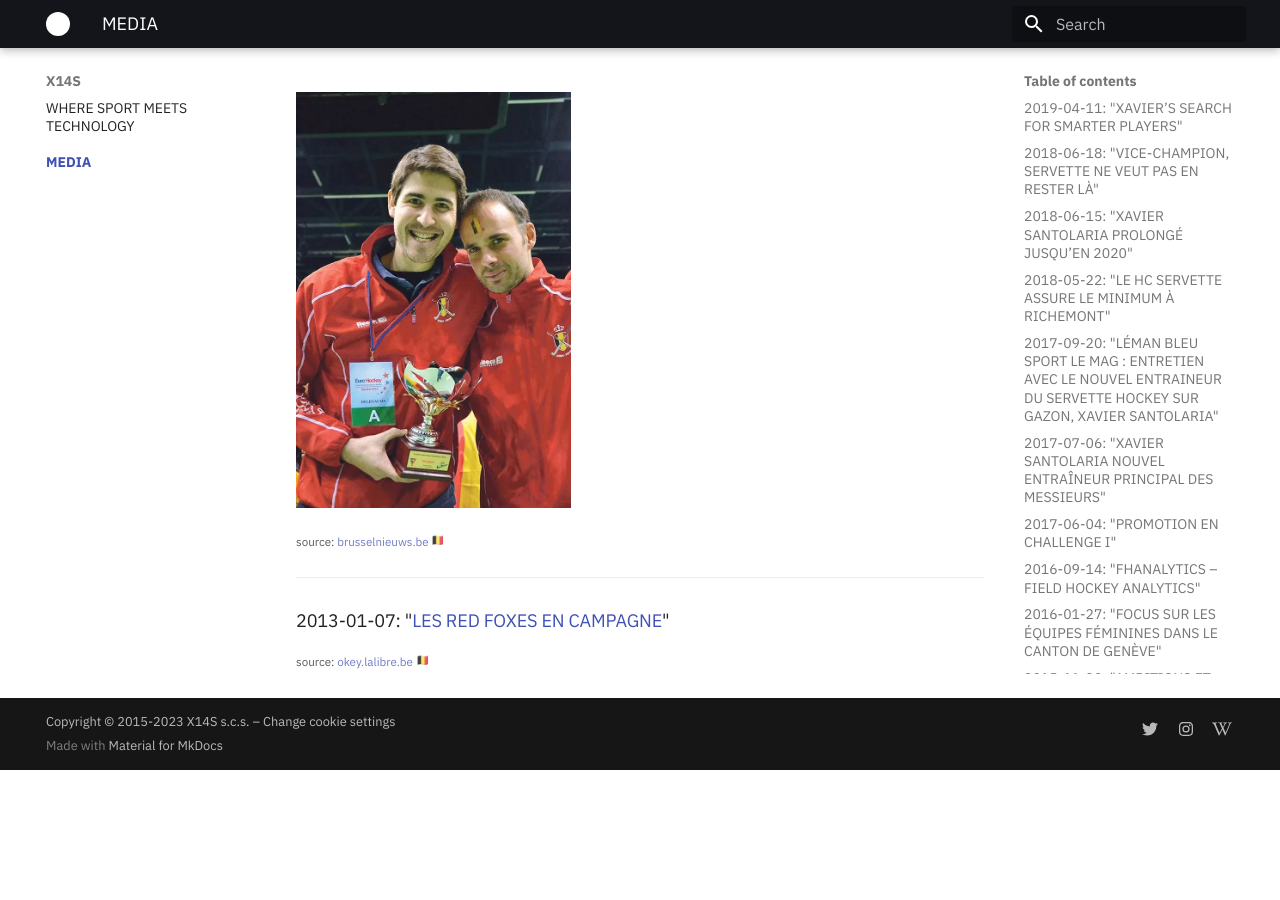
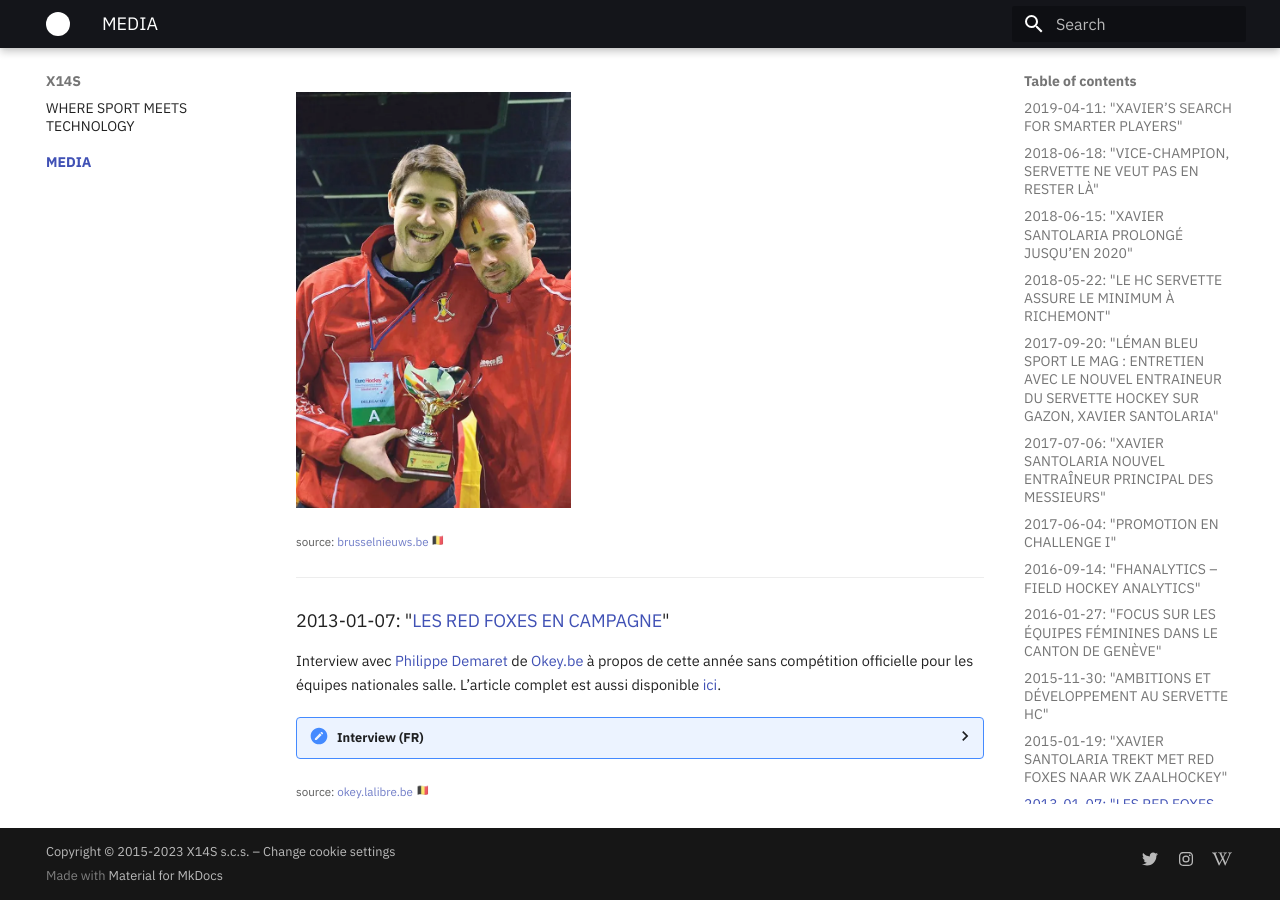
Before and after one commit to xsa/x14s.com, an MkDocs documentation site: the page built from docs/media/index.md, in a window 1280 px wide and 900 px high, scrolled down 4279 px. Built offline with MkDocs 1.6.1 and Material for MkDocs 9.7.7, drawn with Linux system fonts in a browser that asks for light colours; emoji names are drawn with the system emoji font; before the commit the page ends 5049 px from its top, so only the background shows below that; some of the changed lines change nothing that is shown.

Commit message:
Add interview

```diff
--- a/docs/media/index.md
+++ b/docs/media/index.md
@@ -94,4 +94,33 @@
 
 ### 2013-01-07: "[LES RED FOXES EN CAMPAGNE](http://okey.lalibre.be/fr/salle-les-red-foxes-en-campagne.html?cmp_id=7&news_id=1093){:target="_blank"}"
 
+Interview avec [Philippe Demaret](https://twitter.com/phdemaret) de [Okey.be](http://okey.lalibre.be/) à propos de cette année sans compétition officielle pour les équipes nationales salle. L’article complet est aussi disponible [ici](http://okey.lalibre.be/fr/salle-les-red-foxes-en-campagne.html?cmp_id=7&news_id=1093&vID=3).
+
+??? details "Interview (FR)"
+
+    **Okey** : Quel est le programme de cette année ?
+
+    **Xavier Santolaria** : Etant donné qu’il n’y a pas de compétition officielle, cette année est essentiellement consacrée à continuer le travail entamé l’année dernière. Tant sur le plan tactique que technique.
+
+    Une dizaine de sessions sont au calendrier, incluant des matchs amicaux face à Cambrai, Lille et Kampong (HOL). Durant le week-end du nouvel An, nous avons également effectué un mini-stage de deux jours à Evere en terminant par un match contre Cambrai, victoire 6-4 des Red Foxes (score à la mi-temps en faveur de Cambrai 2-4).
+
+    **Okey** : Il n’y a pas de tournoi internationaux cette année, pas facile de se donner un objectif ?
+
+    **Xavier Santolaria** : Effectivement, le championnat d’Europe ne se disputant qu’en 2014, il n’y a pas d’objectif immédiat pour 2013. Ceci n’enlève en rien à l’importance de cette préparation dont le but et de faire encore progresser le groupe sur les plans technique et tactique, ainsi qu’au niveau de sa cohésion.
+
+    Cela nous donne aussi l’opportunité de travailler plus en profondeur. N’oublions pas qu’évoluant en Championship II, des places qualificatives pour la Coupe du Monde 2015 sont aussi en jeu. Nous profitons donc de cette année sans compétions officielles pour mettre en place des bases solides pour le futur.
+
+    **Okey** : Le noyau est restreint ; pas facile de recruter ?
+
+    **Xavier Santolaria** : Le noyau est effectivement similaire, en nombre, à la saison dernière — la base restant la même. Sur les 12 joueuses de Porto, 8 continuent l’aventure et Elizabeth Achten rejoint le staff comme entraîneur des gardiens.
+    Afin de composer un groupe avec des filles jouant au plus haut niveau national, le staff visionne les matches du championnat DH principalement, mais aussi la D1. C’est d’ailleurs comme ça que nous avons appelé plusieurs joueuses à nous rejoindre, après les 2 premières journées de championnat.
+
+    Cette année nous permet aussi d’intégrer de nouvelles joueuses et de bénéficier d’un noyau plus large en vue de 2014, pour les A, mais aussi de 2015 pour l’équipe Juniors. Il est fort possible que d’autres filles nous rejoignent lors de la prochaine préparation en 2013-2014.
+
+    Malgré le noyau restreint, on voit quand même que de plus en plus de clubs prennent le championnat salle au sérieux et que de plus en plus de filles ont envie de franchir un cap. La sélection des 12 pour Šiauliai risque d’être compliquée l’année prochaine.
+
+    **Okey** : Les salles , un souci ?
+
+    **Xavier Santolaria** : Les salles sont toujours difficiles à avoir en Belgique, que ce soit pour le championnat ou pour les équipes nationales. Mais grâce à un travail de titan de René Dautel et du BIH, nous bénéficions cette saison encore, une fois par semaine, du beau parquet de la salle de l’université de Gand. En plus de ça, le BIH a conclu un accord avec l’Ecole Royale Militaire (ERM), une fois par semaine également, pour les équipes nationales. Salle dont le superbe parquet permet de travailler dans de bonnes conditions.
+
 <small>source: [okey.lalibre.be](http://okey.lalibre.be){:target="_blank"} :flag_be:</small>
```
